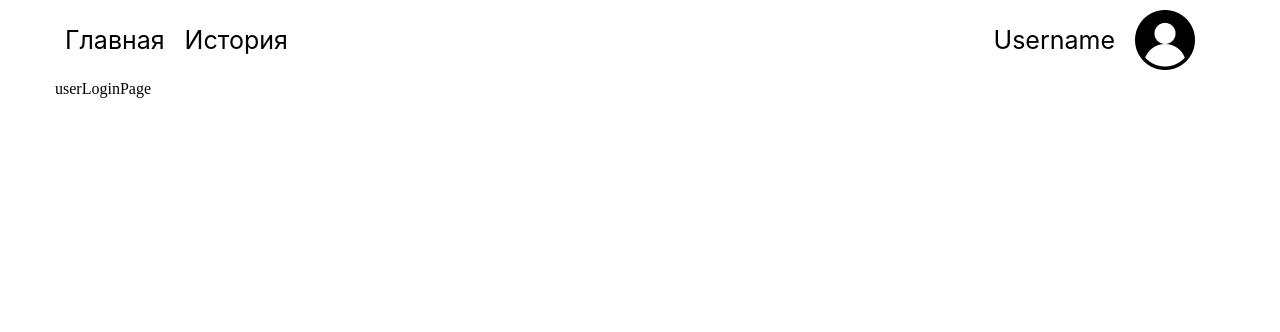
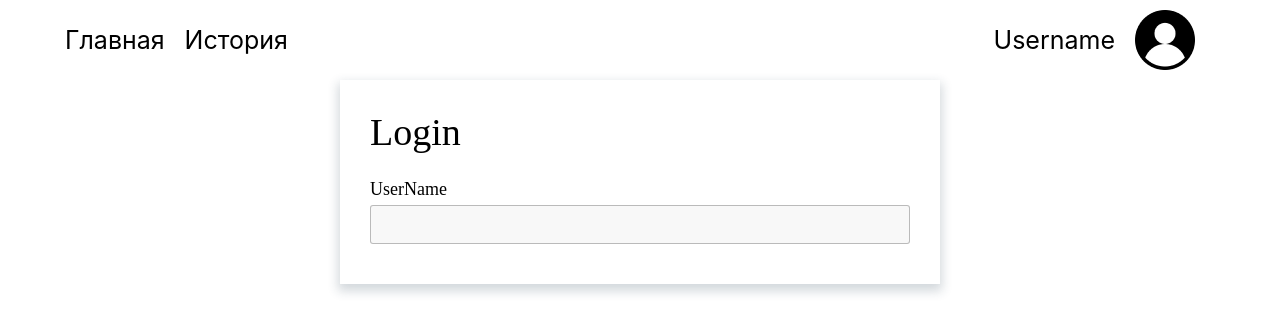
Before and after one commit to Elics21/Expenses-and-Income-React, a React (Create React App) app: page /user-login in a window 1280 px wide. Shown: the top 332 px of the page. Built offline with nearby package versions, Linux system fonts and the light colour scheme.

Commit message:
add common textField form type="text"

```diff
--- /dev/null
+++ b/src/app/components/common/form/textField.jsx
@@ -0,0 +1,32 @@
+import React from "react";
+import "./textField.scss";
+import PropTypes from "prop-types";
+
+const TextField = ({ label, type, placeholder, name, value, onChange }) => {
+    return (
+        <div className="form-text">
+            <label htmlFor={name}>{label}</label>
+            <input
+                type={type}
+                id={name}
+                placeholder={placeholder}
+                value={value}
+                name={name}
+                onChange={onChange}
+                className="login-form-text"
+            />
+        </div>
+    );
+};
+
+TextField.propTypes = {
+    label: PropTypes.string,
+    type: PropTypes.string,
+    name: PropTypes.string,
+    value: PropTypes.string,
+    error: PropTypes.string,
+    onChange: PropTypes.func,
+    placeholder: PropTypes.string
+};
+
+export default TextField;
--- /dev/null
+++ b/src/app/components/common/form/textField.scss
@@ -0,0 +1,20 @@
+.form-text {
+    padding: 10px 0;
+    display: flex;
+    flex-direction: column;
+    font-size: 18px;
+    label {
+        font-size: 1em;
+        padding: 5px 0;
+    }
+    input {
+        padding: 8px;
+        background-color: rgba(248, 248, 248, 1);
+        border-radius: 3px;
+        border: 1px solid rgba(127, 127, 127, 0.5);
+        &:checked {
+            background-color: #9ce060;
+            border-color: #81c63f;
+        }
+    }
+}
--- a/src/app/components/page/userLoginPage/userLoginPage.jsx
+++ b/src/app/components/page/userLoginPage/userLoginPage.jsx
@@ -1,7 +1,8 @@
 import React from "react";
+import LoginForm from "../../ui/userLoginComp/loginForm";
 
 const UserLoginPage = () => {
-    return <h1>userLoginPage</h1>;
+    return <LoginForm />;
 };
 
 export default UserLoginPage;
--- /dev/null
+++ b/src/app/components/ui/userLoginComp/loginForm.jsx
@@ -0,0 +1,33 @@
+import React, { useState } from "react";
+import "./loginForm.scss";
+import TextField from "../../common/form/textField";
+
+const LoginForm = () => {
+    const [data, setData] = useState({ userName: "" });
+    const handleSubmit = (event) => {
+        console.log(event);
+    };
+    const handleChange = ({ target }) => {
+        if (target) {
+            setData((prevState) => ({
+                ...prevState,
+                [target.name]: target.value
+            }));
+        }
+        console.log(data);
+    };
+    return (
+        <form onSubmit={handleSubmit} className="login-form">
+            <h1>Login</h1>
+            <TextField
+                label="UserName"
+                type="text"
+                name="userName"
+                onChange={handleChange}
+                value={data.userName}
+            />
+        </form>
+    );
+};
+
+export default LoginForm;
--- /dev/null
+++ b/src/app/components/ui/userLoginComp/loginForm.scss
@@ -0,0 +1,10 @@
+form {
+    box-shadow: 0px 5px 10px 2px rgba(34, 60, 80, 0.2);
+    margin: 0 auto;
+    width: 600px;
+    padding: 30px;
+}
+h1 {
+    font-size: 38px;
+    margin-bottom: 10px;
+}
```
